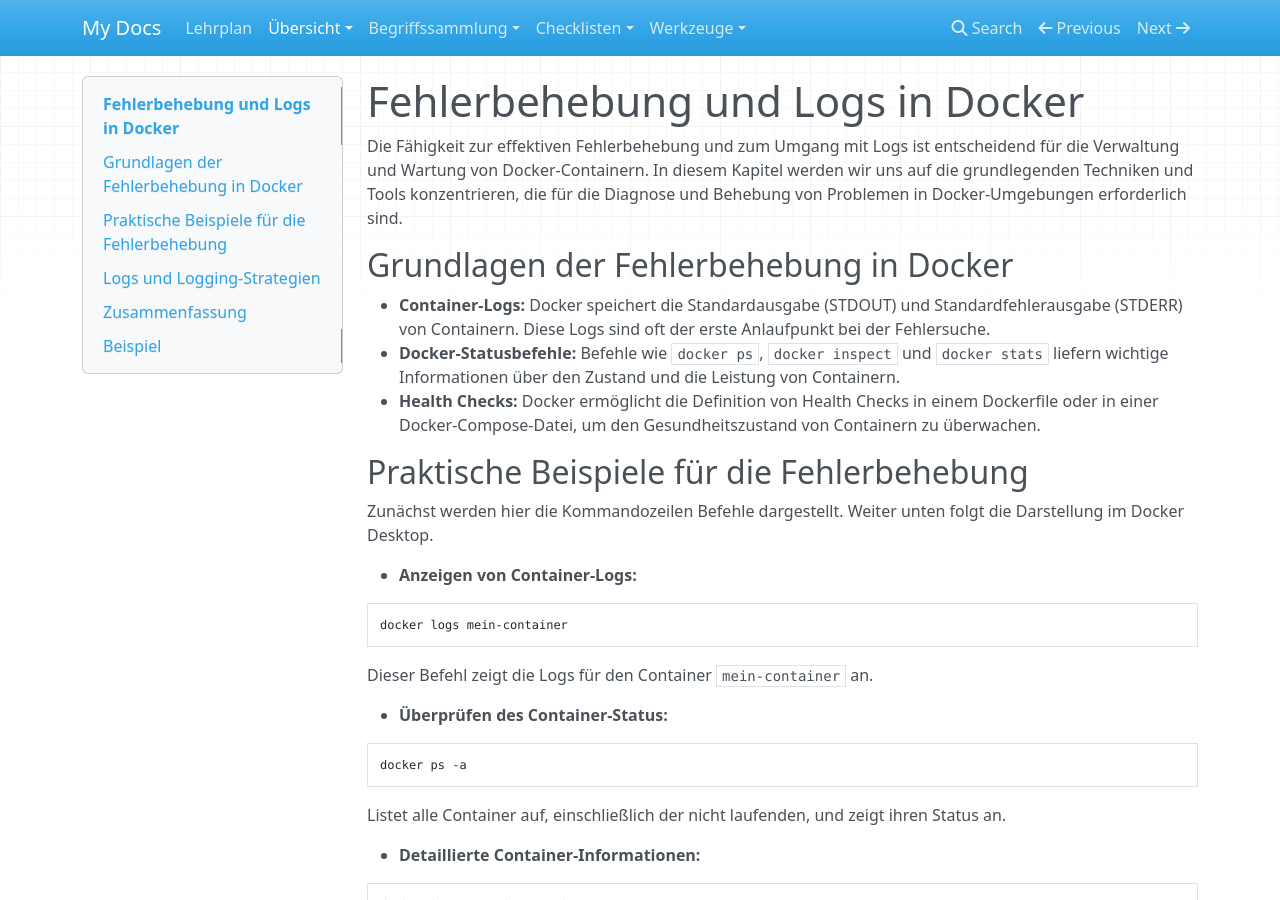
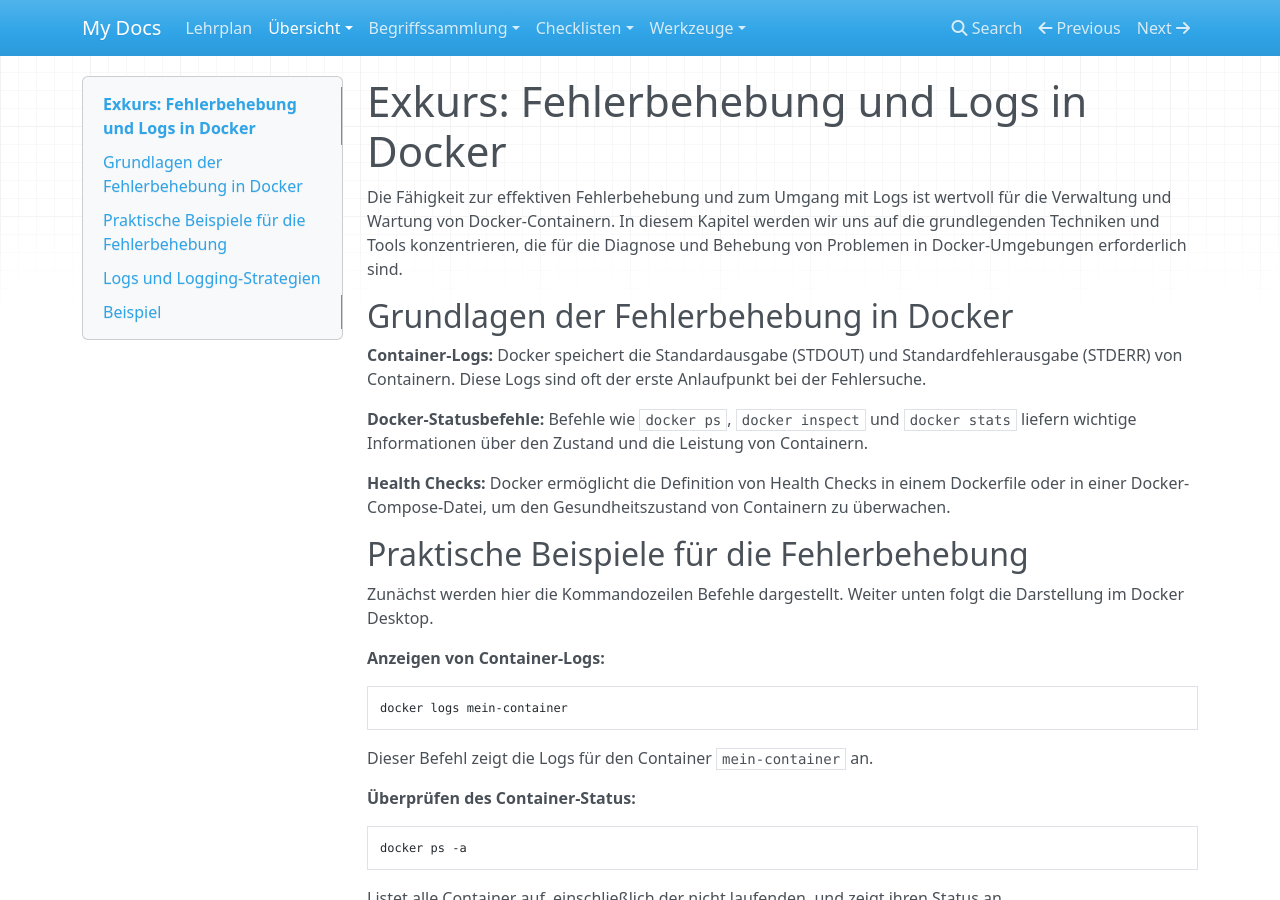
Before and after one commit to kevinsuelzle/Python_Wiki, an MkDocs documentation site: the page built from docs/lehrplan/docker/fehlersuche_mit__container_logs.md, in a window 1280 px wide and 900 px high. Built offline with MkDocs 1.6.1, drawn with Linux system fonts in a browser that asks for light colours; nearby versions of some CDN libraries; some of the changed text lies outside the part shown.

Commit message:
fehlersuche angepasst

````diff
--- a/docs/lehrplan/docker/fehlersuche_mit__container_logs.md
+++ b/docs/lehrplan/docker/fehlersuche_mit__container_logs.md
@@ -1,26 +1,28 @@
-# Fehlerbehebung und Logs in Docker
+# Exkurs: Fehlerbehebung und Logs in Docker
 
-Die Fähigkeit zur effektiven Fehlerbehebung und zum Umgang mit Logs ist entscheidend für die Verwaltung und Wartung von
+Die Fähigkeit zur effektiven Fehlerbehebung und zum Umgang mit Logs ist wertvoll für die Verwaltung und Wartung von
 Docker-Containern. In diesem Kapitel werden wir uns auf die grundlegenden Techniken und Tools konzentrieren, die für die
 Diagnose und Behebung von Problemen in Docker-Umgebungen erforderlich sind.
 
 ## Grundlagen der Fehlerbehebung in Docker
 
-- **Container-Logs:**
-  Docker speichert die Standardausgabe (STDOUT) und Standardfehlerausgabe (STDERR) von Containern. Diese Logs sind
-  oft der erste Anlaufpunkt bei der Fehlersuche.
-- **Docker-Statusbefehle:**
-  Befehle wie `docker ps`, `docker inspect` und `docker stats` liefern wichtige Informationen über den Zustand und
-  die Leistung von Containern.
-- **Health Checks:**
-  Docker ermöglicht die Definition von Health Checks in einem Dockerfile oder in einer Docker-Compose-Datei, um den
-  Gesundheitszustand von Containern zu überwachen.
+**Container-Logs:**
+Docker speichert die Standardausgabe (STDOUT) und Standardfehlerausgabe (STDERR) von Containern. Diese Logs sind
+oft der erste Anlaufpunkt bei der Fehlersuche.
+
+**Docker-Statusbefehle:**
+Befehle wie `docker ps`, `docker inspect` und `docker stats` liefern wichtige Informationen über den Zustand und
+die Leistung von Containern.
+
+**Health Checks:**
+Docker ermöglicht die Definition von Health Checks in einem Dockerfile oder in einer Docker-Compose-Datei, um den
+Gesundheitszustand von Containern zu überwachen.
 
 ## Praktische Beispiele für die Fehlerbehebung
 
 Zunächst werden hier die Kommandozeilen Befehle dargestellt. Weiter unten folgt die Darstellung im Docker Desktop.
 
-- **Anzeigen von Container-Logs:**
+**Anzeigen von Container-Logs:**
 
 ```bash
 docker logs mein-container
@@ -28,7 +30,7 @@ docker logs mein-container
 
 Dieser Befehl zeigt die Logs für den Container `mein-container` an.
 
-- **Überprüfen des Container-Status:**
+**Überprüfen des Container-Status:**
 
 ```bash
 docker ps -a
@@ -36,7 +38,7 @@ docker ps -a
 
 Listet alle Container auf, einschließlich der nicht laufenden, und zeigt ihren Status an.
 
-- **Detaillierte Container-Informationen:**
+**Detaillierte Container-Informationen:**
 
 ```bash
 docker inspect mein-container
@@ -44,7 +46,7 @@ docker inspect mein-container
 
 Liefert detaillierte Informationen über Konfiguration und Zustand des Containers `mein-container`.
 
-- **Überwachung der Ressourcennutzung:**
+**Überwachung der Ressourcennutzung:**
 
 ```bash
 docker stats
@@ -54,28 +56,17 @@ Zeigt Echtzeitinformationen zur Ressourcennutzung aller laufenden Container.
 
 ## Logs und Logging-Strategien
 
-- **Logging-Treiber:**
-
+**Logging-Treiber:**
 Docker unterstützt verschiedene Logging-Treiber, die bestimmen, wie Logs gehandhabt werden. Beispiele
 sind `json-file`, `syslog`, `journald` und mehr.
 
-- **Zentrales Log-Management:**
-
+**Zentrales Log-Management:**
 Für größere Anwendungen ist es ratsam, ein zentrales Log-Management-System zu verwenden, um Logs von allen
 Containern zu sammeln und zu analysieren.
 
-- **Log-Rotation:**
-
+**Log-Rotation:**
 Stellen Sie sicher, dass Log-Dateien regelmäßig rotiert und archiviert werden, um Speicherplatzprobleme zu
 vermeiden.
-
-## Zusammenfassung
-
-Die Fähigkeit zur Fehlerbehebung und zum Umgang mit Logs ist für die effektive Verwaltung von Docker-Containern
-unerlässlich. Durch die Nutzung von Container-Logs, Docker-Statusbefehlen und Health Checks können Sie Probleme schnell
-identifizieren und beheben. Die Implementierung einer soliden Logging-Strategie, einschließlich der Verwendung von
-Logging-Treibern und zentralem Log-Management, ist entscheidend für die Aufrechterhaltung der Übersichtlichkeit und
-Reaktionsfähigkeit in komplexen Docker-Umgebungen.
 
 ## Beispiel
 
````
Also changed, not shown: other parts of docs/lehrplan/docker/fehlersuche_mit__container_logs.md (+2 -3 lines).
